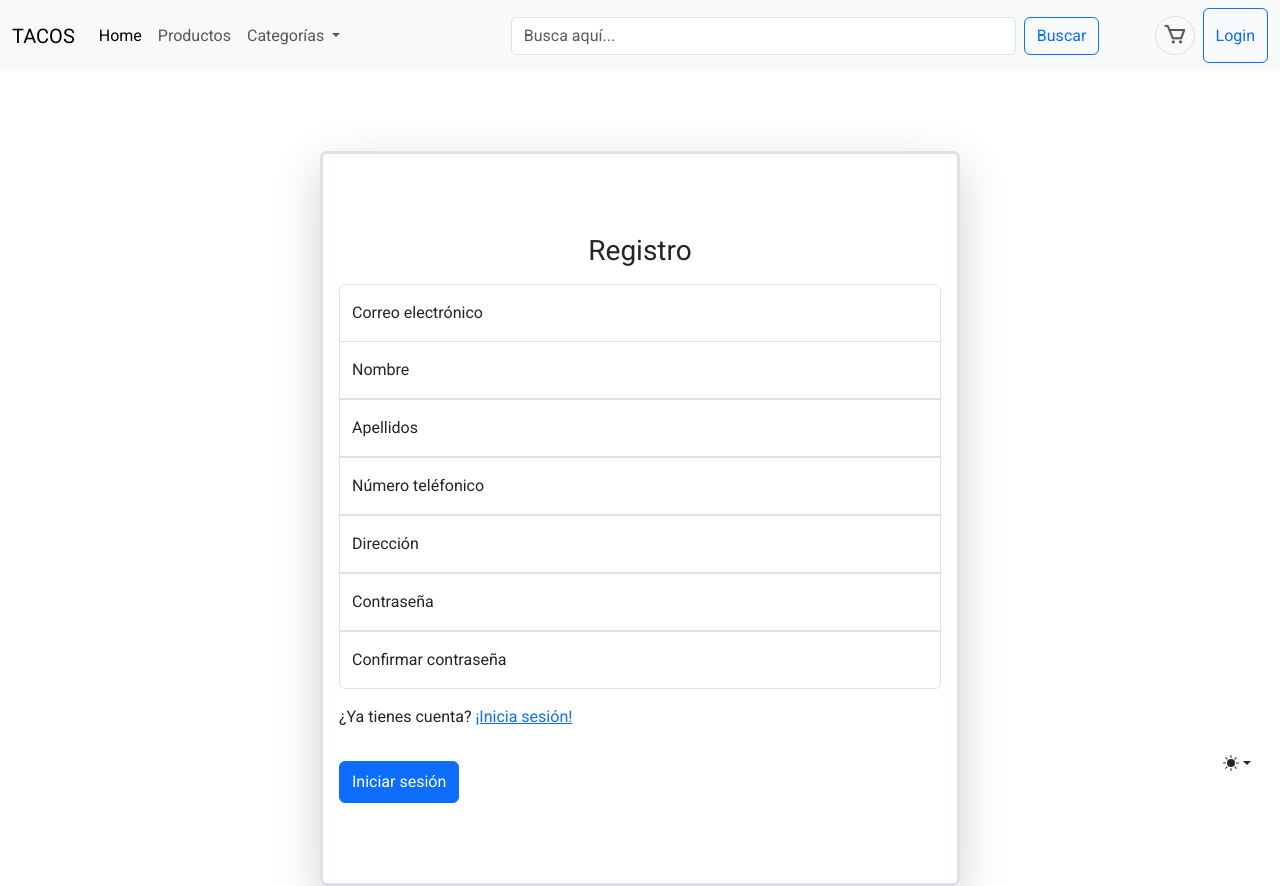
After one commit to RevDev06/TACOS, a Flask app: page /registro in a window 1280 px wide. The commit adds this page. Run offline with Flask 3, Linux system fonts and the light colour scheme.

Commit message:
registrto

```diff
--- a/tacos_v1.0/app.py
+++ b/tacos_v1.0/app.py
@@ -4,7 +4,12 @@ app = Flask(__name__)
 
 
 @app.route('/')
-def index():
+def inicio():
+    return render_template("index.html")
+
+
+@app.route('/index')
+def x():
     return render_template("index.html")
 
 
--- a/tacos_v1.0/static/css/style.css
+++ b/tacos_v1.0/static/css/style.css
@@ -104,7 +104,7 @@ body {
   padding: 1rem;
   padding-top: 5rem;
   padding-bottom: 5rem;
-  margin-top: 15rem !important;
+  margin-top: 10rem !important;
   border: var(--bg-body-tertiary) solid 0.3rem;
   border-radius: 7px;
 }
@@ -125,6 +125,39 @@ body {
   border-top-right-radius: 0;
 }
 
+.form-signon {
+  max-width: 330px;
+  padding: 1rem;
+  padding-top: 5rem;
+  padding-bottom: 5rem;
+  margin-top: 5rem !important;
+  border: var(--bg-body-tertiary) solid 0.3rem;
+  border-radius: 7px;
+}
+
+.form-signon .form-floating:focus-within {
+  z-index: 2;
+}
+
+.form-signon input[type="email"] {
+  margin-bottom: -1px;
+  border-bottom-right-radius: 0;
+  border-bottom-left-radius: 0;
+}
+
+.form-signon input[type="password"] {
+  margin-bottom: 0px;
+  border-top-left-radius: 0;
+  border-top-right-radius: 0;
+}
+.form-signon input[type="text"] {
+  border-radius: 0;
+  border-top-left-radius: 0;
+  border-top-right-radius: 0;
+  border-bottom-right-radius: 0;
+  border-bottom-left-radius: 0;
+}
+
 .link-log {
   text-decoration: none;
   color: var(--bs-primary);
@@ -134,3 +167,20 @@ body {
 .link-log:hover {
   color: var(--bs-white);
 }
+
+@media (min-width: 768px) {
+  .form-signin {
+    max-width: 34rem;
+  }
+  .form-signin input[type="submit"] {
+    max-width: 8rem;
+    margin-left: 8rem;
+  }
+  .form-signon {
+    max-width: 40rem;
+  }
+  .form-signon input[type="submit"] {
+    max-width: 8rem;
+    margin-left: 8rem;
+  }
+}
--- a/tacos_v1.0/templates/layout.html
+++ b/tacos_v1.0/templates/layout.html
@@ -115,7 +115,7 @@
     <!-- navbar start -->
     <nav class="navbar navbar-expand-lg bg-body-tertiary">
       <div class="container-fluid">
-        <a class="navbar-brand" href="#">TACOS</a>
+        <a class="navbar-brand" href="/">TACOS</a>
         <button
           class="navbar-toggler"
           type="button"
--- /dev/null
+++ b/tacos_v1.0/templates/registro.html
@@ -0,0 +1,89 @@
+{% extends "layout.html" %} {% block content %}
+
+<main class="form-signon w-100 mx-auto border border-3 shadow-lg">
+  <form>
+    <div style="text-align: center">
+      <h1 class="h3 mb-3 fw-normal">Registro</h1>
+    </div>
+
+
+    <div class="form-floating">
+      <input
+        type="email"
+        class="form-control"
+        id="floatingEmail"
+        placeholder="Correo"
+      />
+      <label for="floatingEmail">Correo electrónico</label>
+    </div>
+    <div class="form-floating">
+      <input
+        type="text"
+        class="form-control"
+        id="floatingInput"
+        placeholder="Tu nombre aquí"
+      />
+      <label for="floatingInput">Nombre</label>
+    </div>
+    <div class="form-floating">
+      <input
+        type="text"
+        class="form-control"
+        id="floatingInput"
+        placeholder="Apellidos"
+      />
+      <label for="floatingInput">Apellidos</label>
+    </div>
+
+
+    <div class="form-floating">
+      <input
+        type="text"
+        class="form-control"
+        id="floatingText"
+        placeholder="Telefono"
+      />
+      <label for="floatingEmail">Número teléfonico</label>
+    </div>
+
+    <div class="form-floating">
+      <input
+        type="text"
+        class="form-control"
+        id="floatingText"
+        placeholder="Dirección"
+      />
+      <label for="Text">Dirección</label>
+
+    <div class="form-floating">
+      <input
+        type="text"
+        class="form-control"
+        id="floatingText"
+        placeholder="Contraseña"
+      />
+      <label for="floatingEmail">Contraseña</label>
+    </div>
+
+    <div class="form-floating">
+      <input
+        type="password"
+        class="form-control"
+        id="floatingText"
+        placeholder="Repetir"
+      />
+      <label for="floatingPassword">Confirmar contraseña</label>
+    </div>
+
+    <div class="mt-3 mb-3">
+      <label for="floatingPassword"
+        >¿Ya tienes cuenta? <a href="/login">¡Inicia sesión!</a></label
+      >
+    </div>
+
+    <button class="btn btn-primary py-2 mt-3" type="submit">
+      Iniciar sesión
+    </button>
+  </form>
+</main>
+{% endblock content %}
```
Also changed, not shown: regitro.html (added, +41 -0 lines), tacos_v1.0/templates/login.html (+4 -4 lines), tacos_v1.0/templates/regitro.html (deleted).
